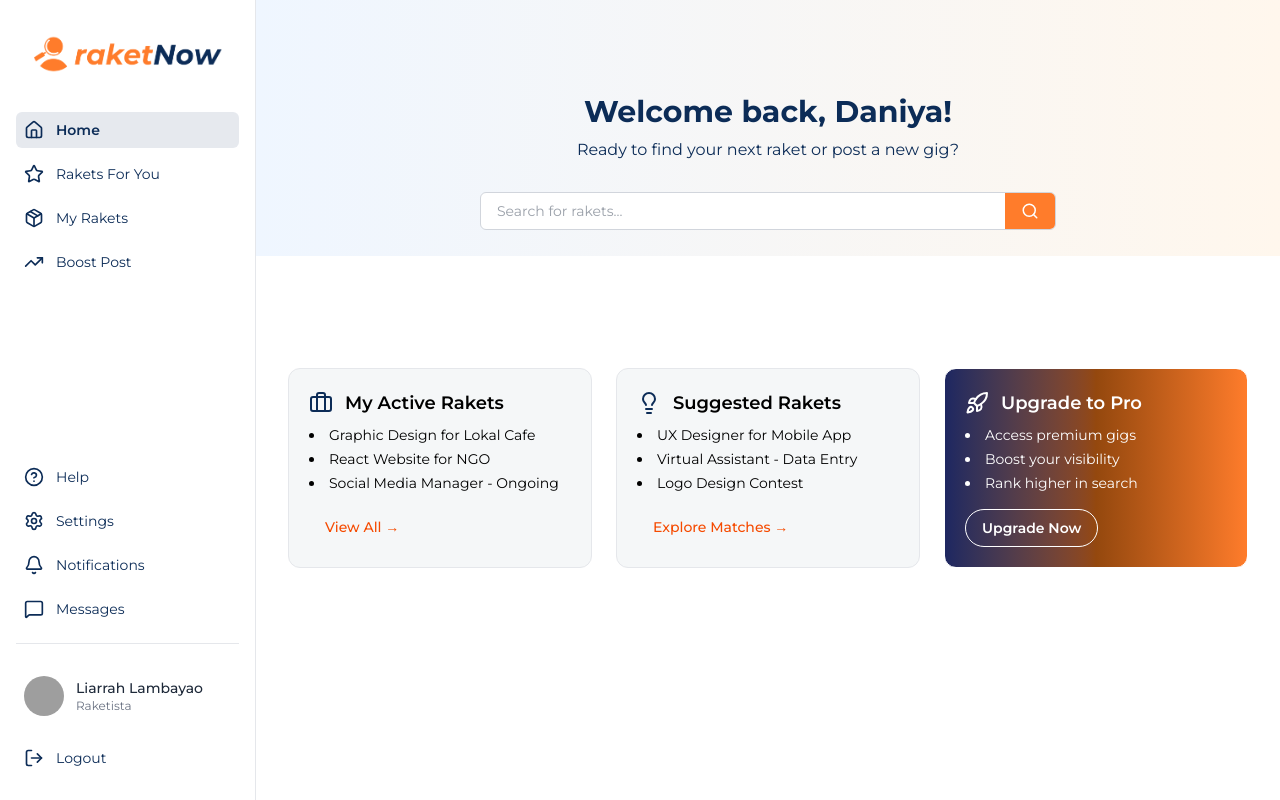
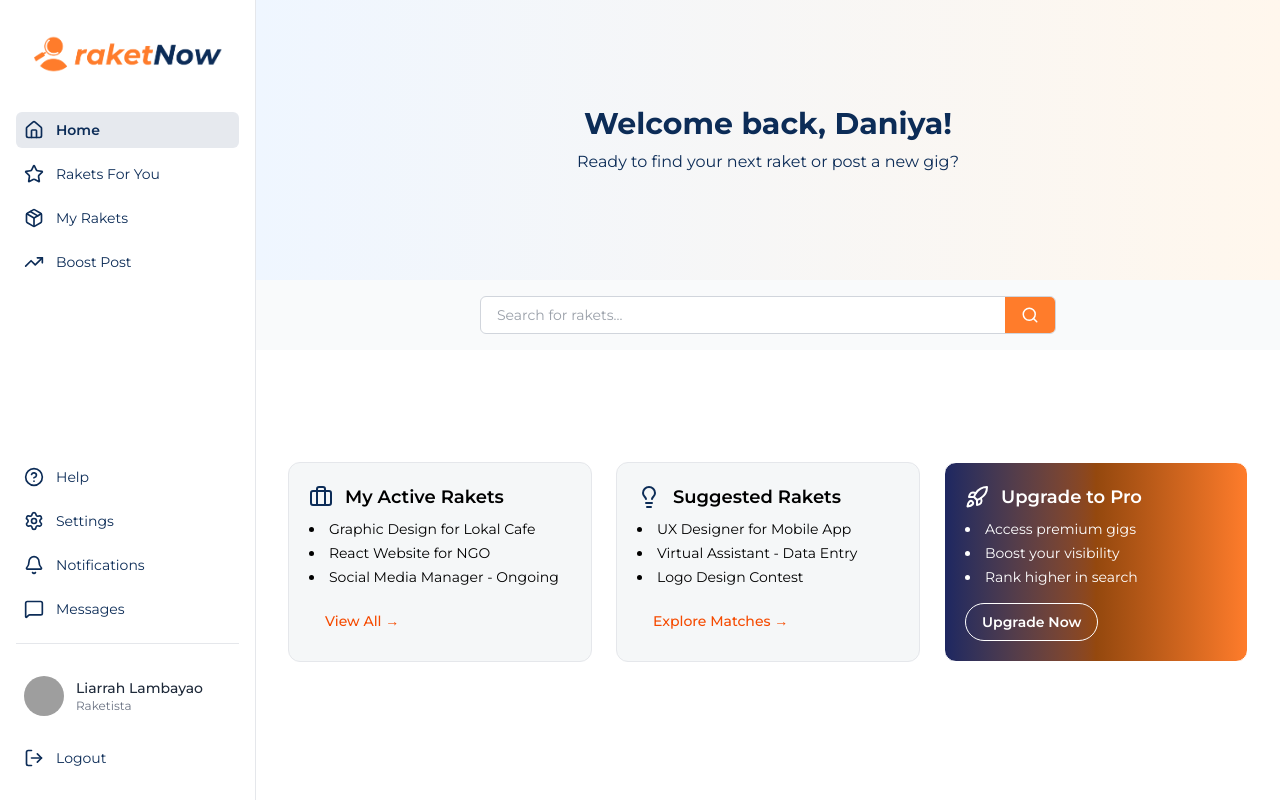
Before and after one commit to RakPaperScissors/RaketNow, a React (Vite) app in the folder frontend/: page /home in a window 1280 px wide. Built offline with nearby package versions, Linux system fonts and the light colour scheme; grey boxes are pictures that could not be loaded.

Commit message:
style: fixed layout

```diff
--- a/frontend/src/components/SearchBar.jsx
+++ b/frontend/src/components/SearchBar.jsx
@@ -1,9 +1,9 @@
 import React from "react";
 import { Search } from "lucide-react";
 
-const SearchBar = () => {
+const SearchBar = ({ transparentBg = false }) => {
   return (
-    <div className="absolute left-1/2 top-48 transform -translate-x-1/2 z-10 w-full px-4">
+    <div className={`w-full px-4 py-4 ${transparentBg ? "bg-transparent" : "bg-[#f9fafb]"}`}>
       <div className="mx-auto w-full max-w-xl flex rounded-md overflow-hidden border border-gray-300 bg-white">
         <input
           type="text"
--- a/frontend/src/components/WelcomeBanner.jsx
+++ b/frontend/src/components/WelcomeBanner.jsx
@@ -4,7 +4,7 @@ const WelcomeBanner = ({ fullName = "User" }) => {
   const firstName = fullName.split(" ")[0];
 
   return (
-    <div className="relative w-full h-64 bg-gradient-to-r from-[#EFF6FF] to-[#FFF7ED] text-[#0C2C57] flex flex-col justify-center items-center px-6">
+    <div className="relative w-full h-70 bg-gradient-to-r from-[#EFF6FF] to-[#FFF7ED] text-[#0C2C57] flex flex-col justify-center items-center px-6">
       <h1 className="text-3xl font-bold mb-2">
         Welcome back, {firstName}!
       </h1>
```
